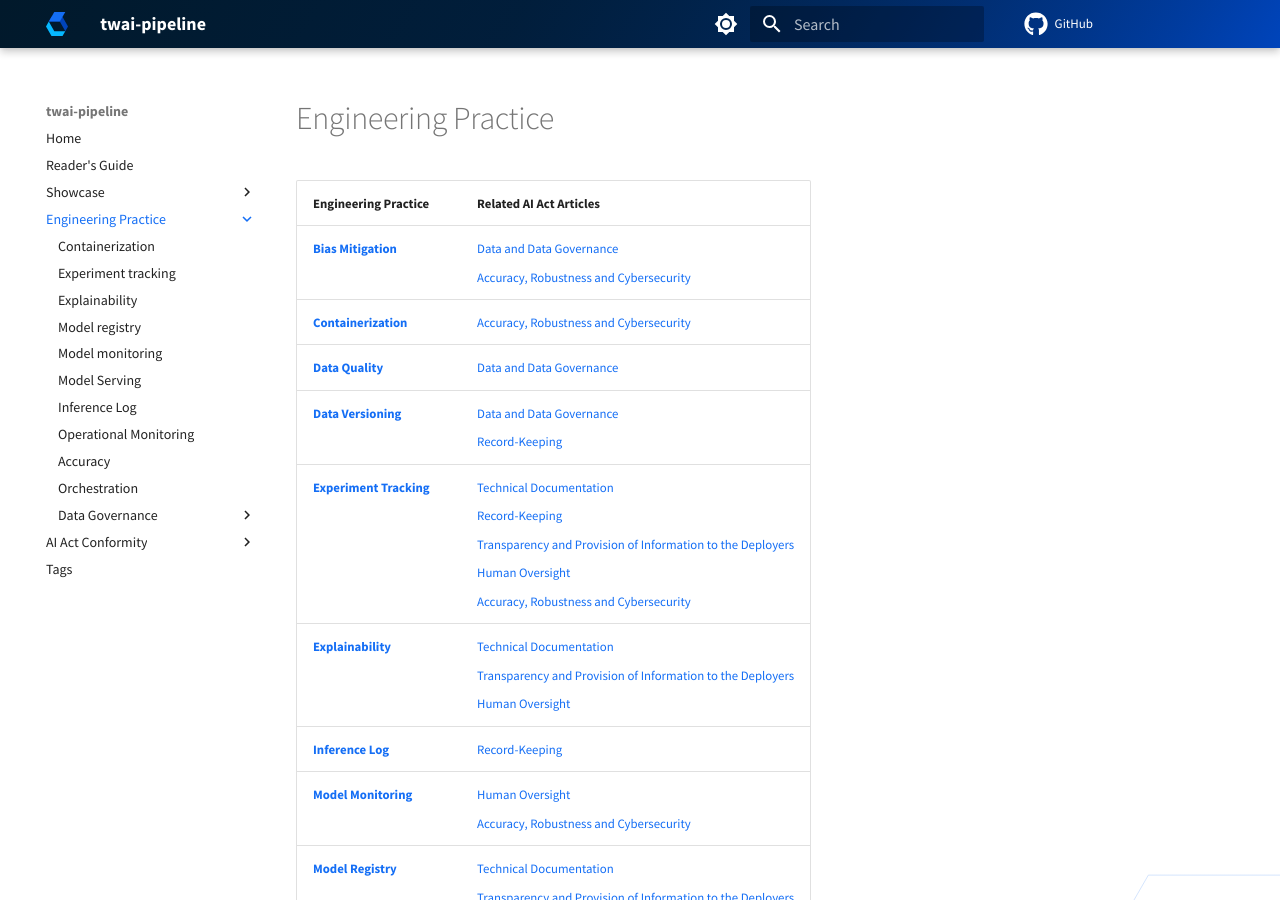
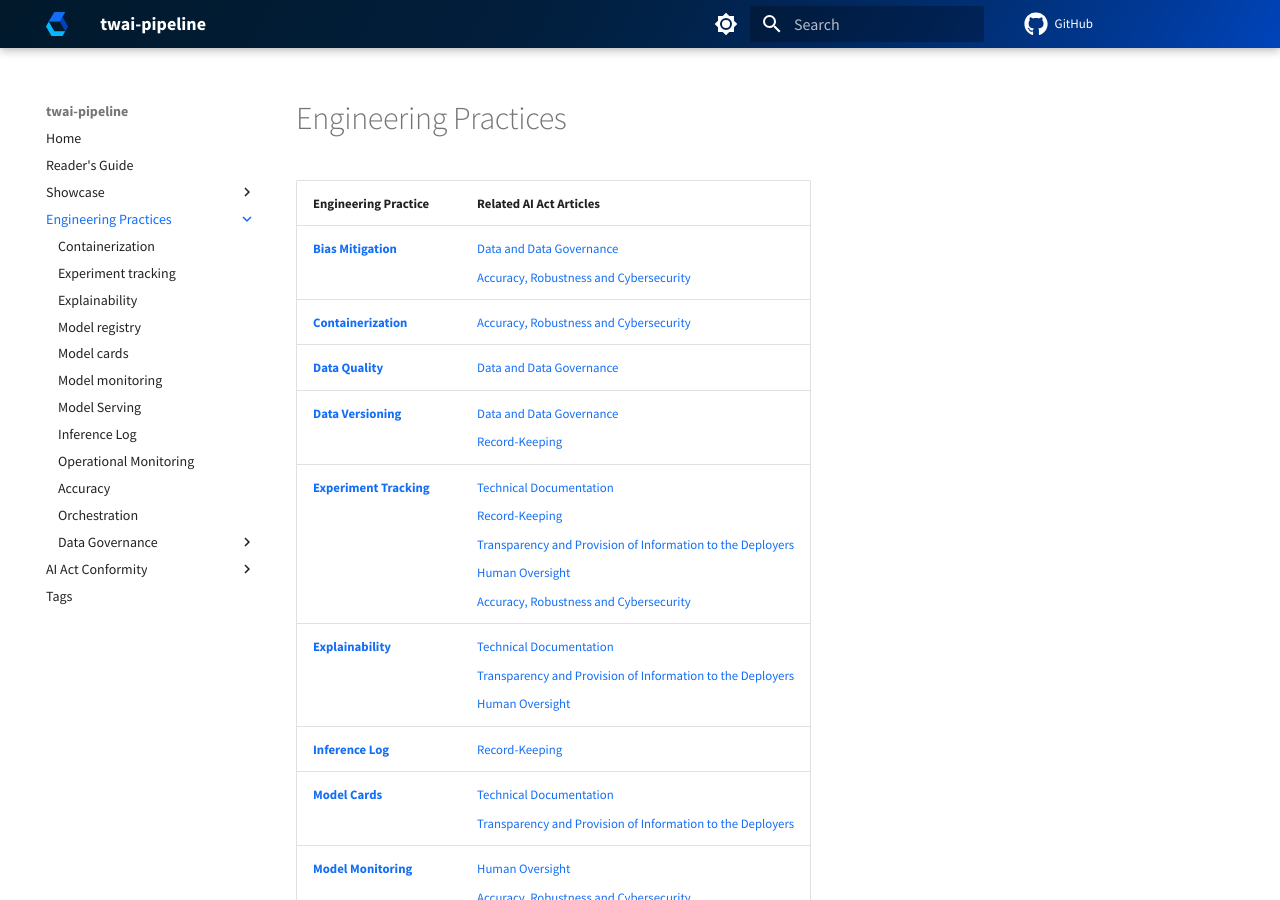
Before and after one commit to aai-institute/practical-ai-act, an MkDocs documentation site: the page built from docs/engineering-practice/index.md, in a window 1280 px wide and 900 px high. Built offline with MkDocs 1.6.1 and Material for MkDocs 9.7.7, drawn with Linux system fonts in a browser that asks for light colours; plug-ins that fetch from the network failed and are left out; comment, search, counter and statistics services are not loaded; the version menu is left out.

Commit message:
docs: Add engineering practice page for model cards

```diff
--- a/docs/engineering-practice/index.md
+++ b/docs/engineering-practice/index.md
@@ -16,6 +16,7 @@ hide:
 | [Experiment Tracking][]    | [Technical Documentation][] [Record-Keeping][] [Transparency and Provision of Information to the Deployers][] [Human Oversight][] [Accuracy, Robustness and Cybersecurity][] |
 | [Explainability][]         | [Technical Documentation][] [Transparency and Provision of Information to the Deployers][] [Human Oversight][]                                                               |
 | [Inference Log][]          | [Record-Keeping][]                                                                                                                                                           |
+| [Model Cards][]            | [Technical Documentation][] [Transparency and Provision of Information to the Deployers][]                                                                                   |
 | [Model Monitoring][]       | [Human Oversight][] [Accuracy, Robustness and Cybersecurity][]                                                                                                               |
 | [Model Registry][]         | [Technical Documentation][] [Transparency and Provision of Information to the Deployers][]                                                                                   |
 | [Model Serving][]          | [Accuracy, Robustness and Cybersecurity][]                                                                                                                                   |
@@ -28,6 +29,7 @@ hide:
 [Model Monitoring]: model-monitoring.md
 [Model Registry]: model-registry.md
 [Model Serving]: model-serving.md
+[Model Cards]: model-cards.md
 [Explainability]: explainability.md
 [Experiment Tracking]: experiment-tracking.md
 [Containerization]: containerization.md
--- a/mkdocs.yml
+++ b/mkdocs.yml
@@ -18,12 +18,13 @@ nav:
       - showcase/index.md
       - showcase/risk-classification.md
       - showcase/system-overview.md
-  - Engineering Practice:
+  - Engineering Practices:
       - engineering-practice/index.md
       - engineering-practice/containerization.md
       - engineering-practice/experiment-tracking.md
       - engineering-practice/explainability.md
       - engineering-practice/model-registry.md
+      - engineering-practice/model-cards.md
       - engineering-practice/model-monitoring.md
       - engineering-practice/model-serving.md
       - engineering-practice/inference-log.md
```
Also changed, not shown: docs/engineering-practice/model-cards.md (added, +58 -0 lines).
